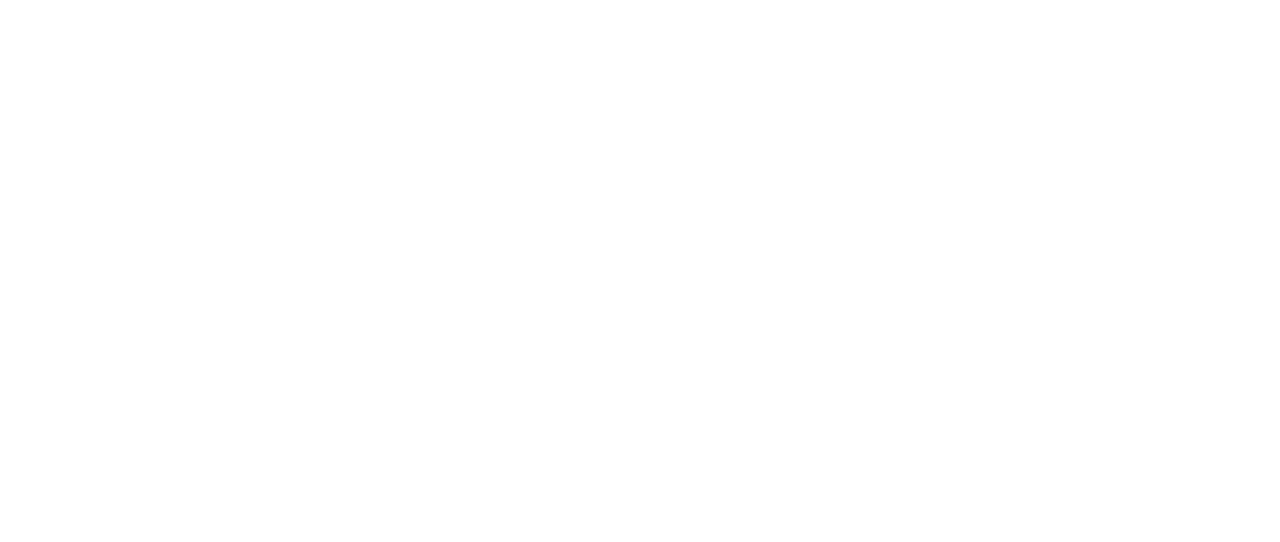
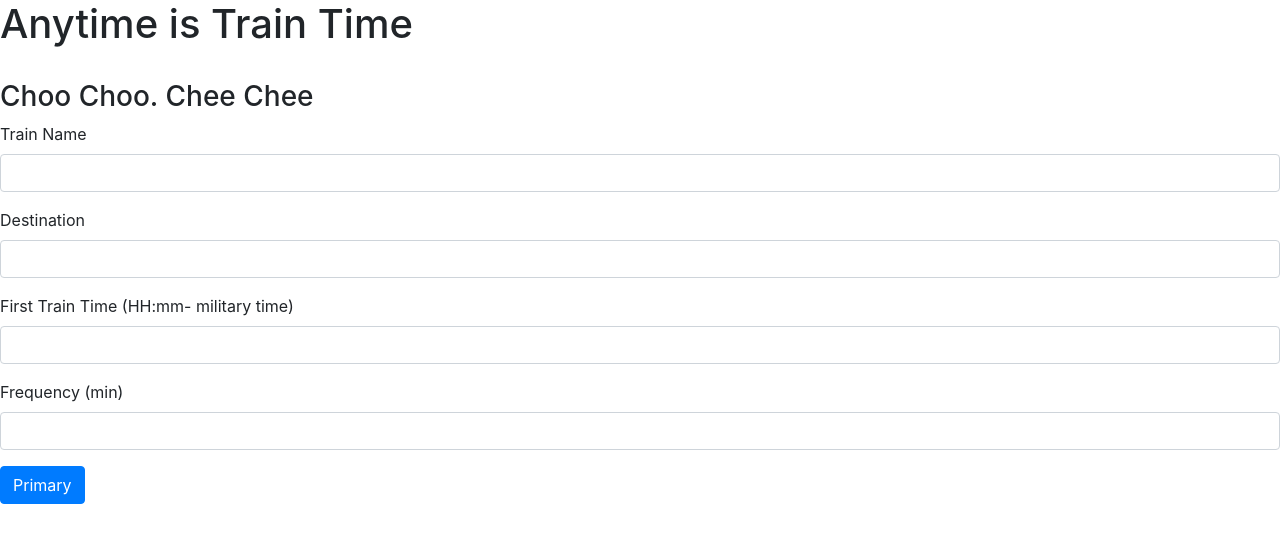
Before and after one commit to hermsicle/Firebase-HW, a plain HTML site: page index.html in a window 1280 px wide. Drawn offline with nearby package versions, Linux system fonts and the light colour scheme.

Commit message:
second commit, added some bootstrap styling

```diff
--- a/assets/javascript/app.js
+++ b/assets/javascript/app.js
@@ -0,0 +1,4 @@
+$(document).ready(function(){
+    console.log('hello world');
+
+})
--- a/index.html
+++ b/index.html
@@ -13,6 +13,43 @@
 </head>
 
 <body>
+    <div class="header">
+        <h1>Anytime is Train Time</h1>
+        <br>
+        <h3>Choo Choo. Chee Chee</h3>
+    </div>
+
+    <div class="scheduleContainer">
+        <div id="currentTrainHeader"></div>
+        <div id="trainInfo"></div>
+    </div>
+
+    <div class="addTrain">
+        <form>
+            <div class="form-group">
+                <label for="formGroupExampleInput">Train Name </label>
+                <input type="text" class="form-control" id="formGroupExampleInput" placeholder="">
+            </div>
+            <div class="form-group">
+                <label for="formGroupExampleInput2">Destination </label>
+                <input type="text" class="form-control" id="formGroupExampleInput2" placeholder="">
+            </div>
+
+            <div class="form-group">
+                <label for="formGroupExampleInput">First Train Time (HH:mm- military time) </label>
+                <input type="text" class="form-control" id="formGroupExampleInput" placeholder="">
+            </div>
+            <div class="form-group">
+                <label for="formGroupExampleInput2">Frequency (min) </label>
+                <input type="text" class="form-control" id="formGroupExampleInput2" placeholder="">
+            </div>
+            <button type="button" class="btn btn-primary">Primary</button>
+        </form>
+    </div>
+
+
+
+
 
 
 
```
